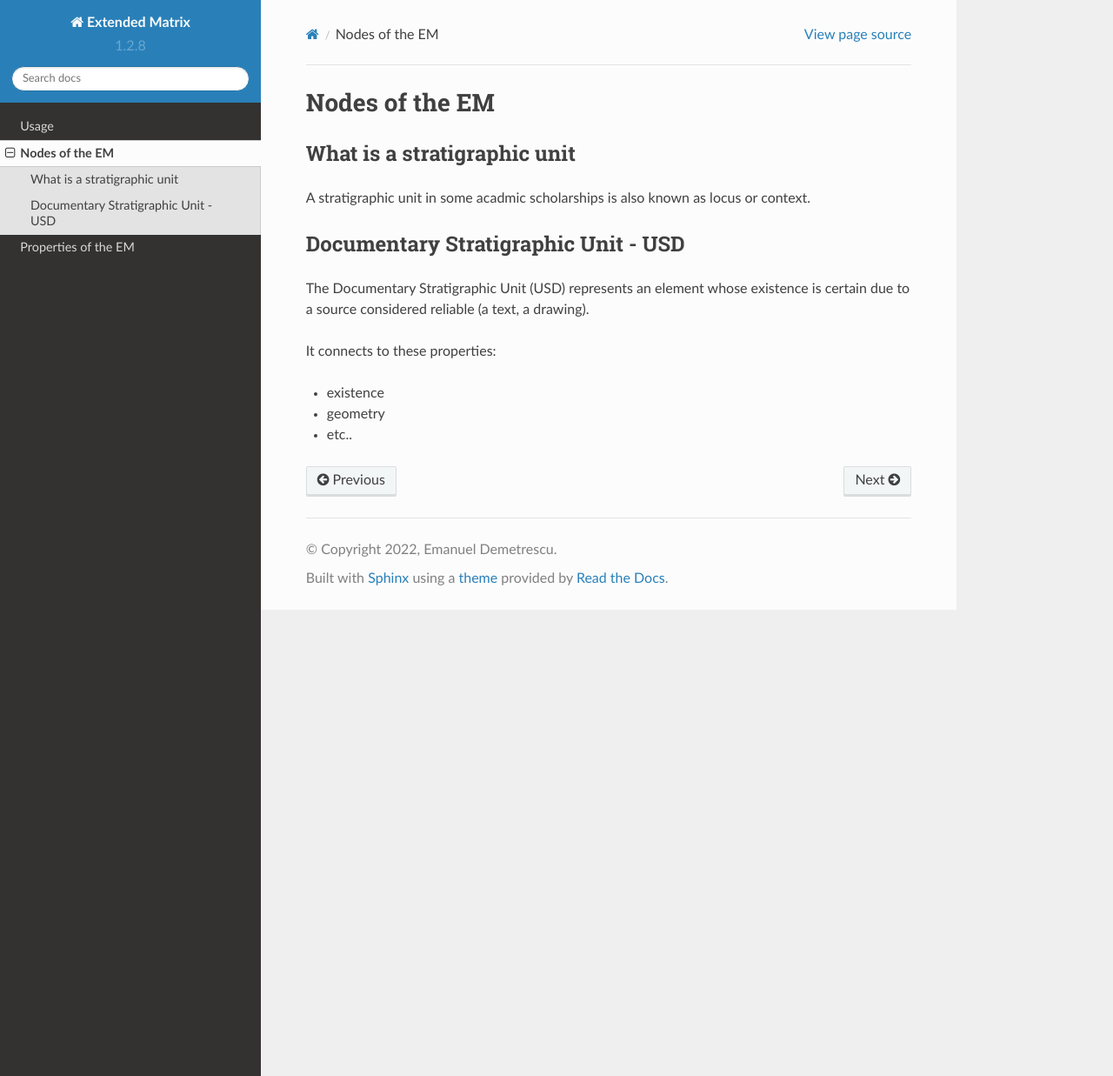
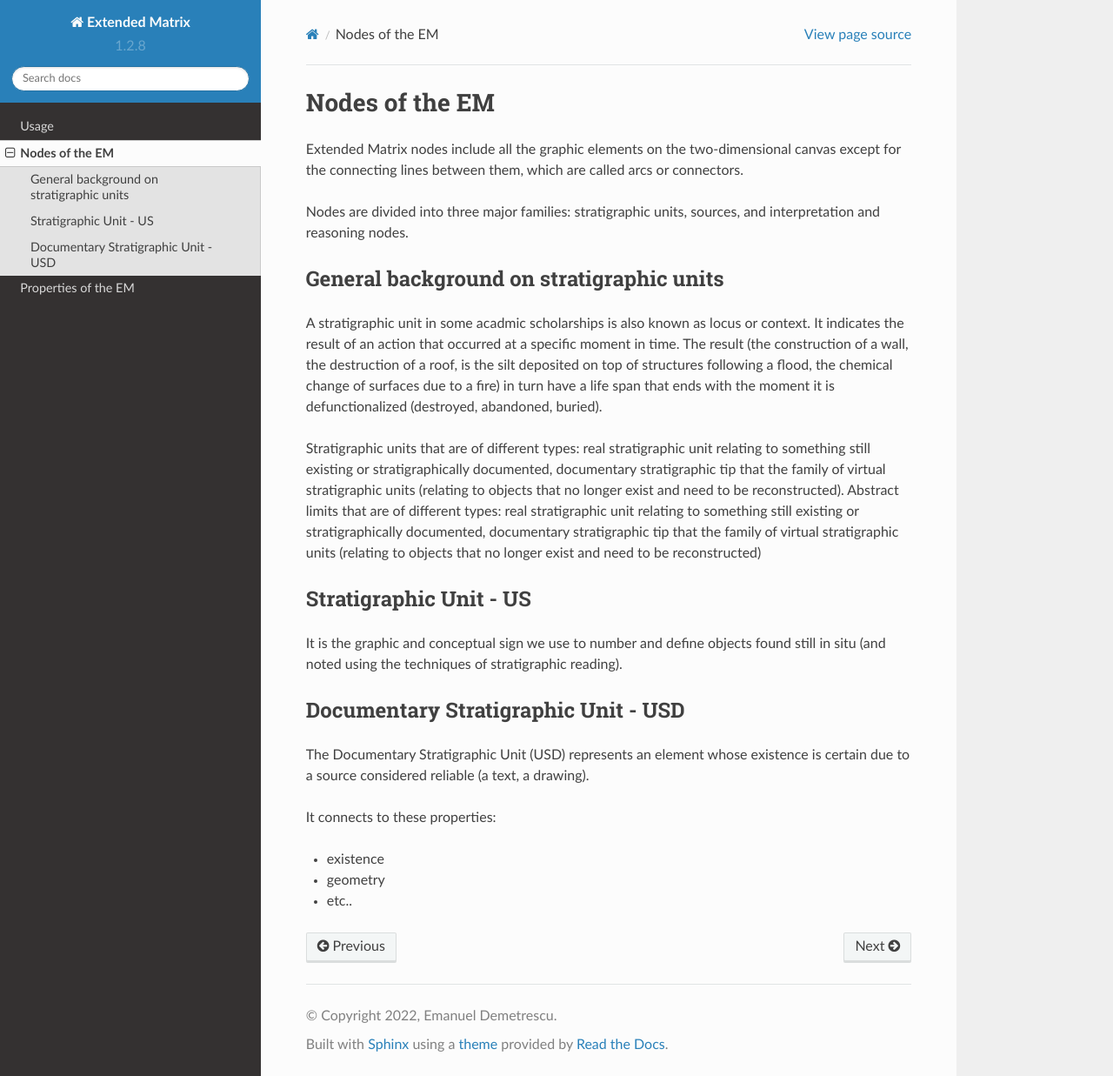
Before and after one commit to zalmoxes-laran/ExtendedMatrix-doc, a Sphinx documentation site: the page built from docs/source/nodes.rst, in a window 1280 px wide and 1237 px high. Shown: the whole window at 87% size. Built offline with Sphinx 7.4.7 and the Read the Docs theme 2.0.0, drawn with Linux system fonts in a browser that asks for light colours; pages that are not in the unit, such as notebooks, are missing from menus.

Commit message:
Aggiunta nodi

```diff
--- a/docs/source/index.rst
+++ b/docs/source/index.rst
@@ -22,3 +22,4 @@ Contents
    usage
    nodes
    properties
+   geometry
--- a/docs/source/nodes.rst
+++ b/docs/source/nodes.rst
@@ -1,12 +1,27 @@
 Nodes of the EM
 ===============
 
+Extended Matrix nodes include all the graphic elements on the two-dimensional canvas except for the connecting lines between them, which are called arcs or connectors.
+
+Nodes are divided into three major families: stratigraphic units, sources, and interpretation and reasoning nodes.
+
+
 .. _stratigraphicunits:
 
-What is a stratigraphic unit
-----------------------------
+General background on stratigraphic units
+-----------------------------------------
 
-A stratigraphic unit in some acadmic scholarships is also known as locus or context.
+A stratigraphic unit in some acadmic scholarships is also known as locus or context. It indicates the result of an action that occurred at a specific moment in time. The result (the construction of a wall, the destruction of a roof, is the silt deposited on top of structures following a flood, the chemical change of surfaces due to a fire) in turn have a life span that ends with the moment it is defunctionalized (destroyed, abandoned, buried).
+
+Stratigraphic units that are of different types: real stratigraphic unit relating to something still existing or stratigraphically documented, documentary stratigraphic tip that the family of virtual stratigraphic units (relating to objects that no longer exist and need to be reconstructed). Abstract limits that are of different types: real stratigraphic unit relating to something still existing or stratigraphically documented, documentary stratigraphic tip that the family of virtual stratigraphic units (relating to objects that no longer exist and need to be reconstructed)
+
+.. _us:
+
+Stratigraphic Unit - US
+-----------------------
+
+It is the graphic and conceptual sign we use to number and define objects found still in situ (and noted using the techniques of stratigraphic reading).
+
 
 .. _usd:
 
@@ -22,6 +37,7 @@ It connects to these properties:
 * etc..
 
 
+
 .. +------------------------+------------+----------+----------+
 .. | Header row, column 1   | Header 2   | Header 3 | Header 4 |
 .. | (header rows optional) |            |          |          |
```
